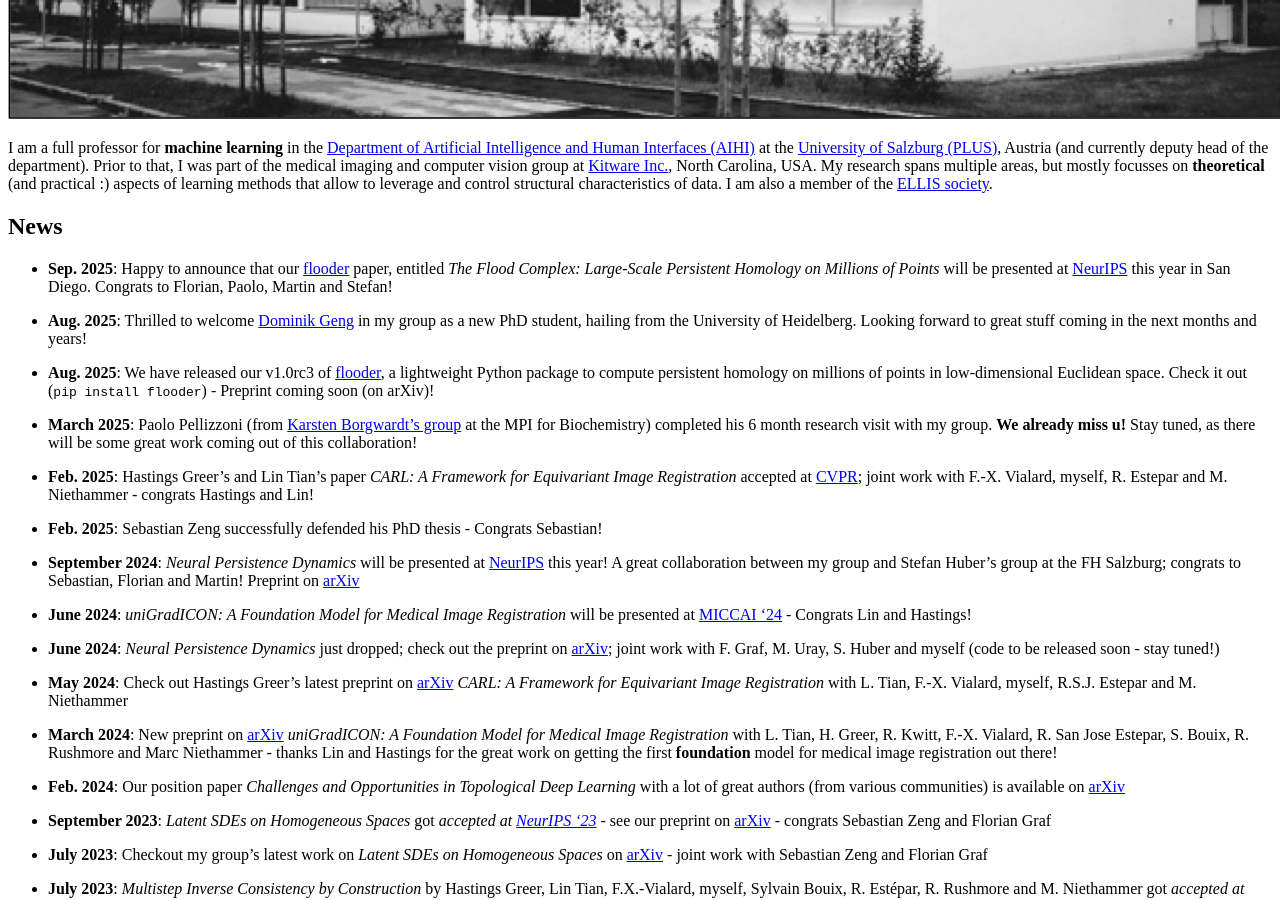
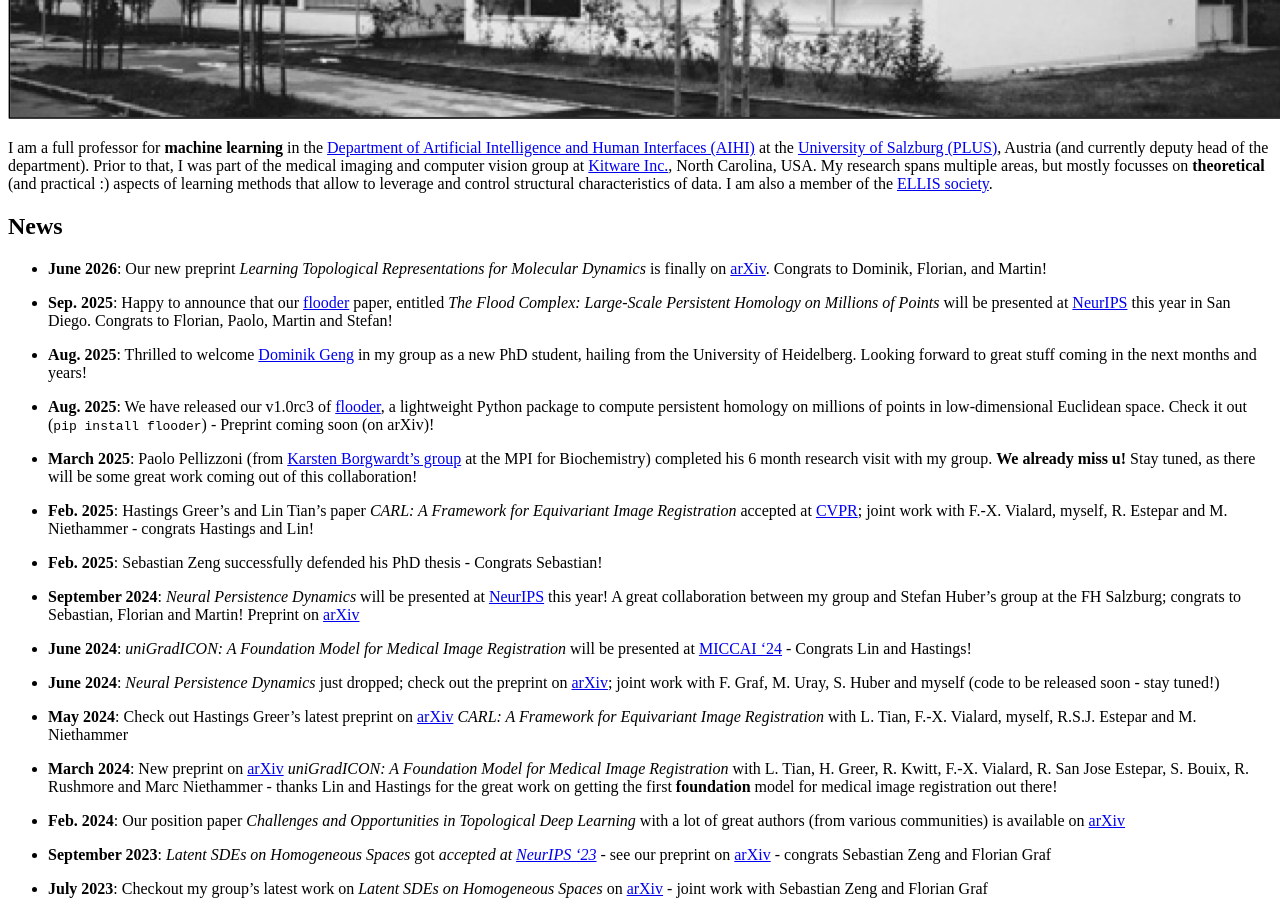
Before and after one commit to rkwitt/rkwitt.github.io, a Jekyll site: the page built from index.md, in a window 1280 px wide and 900 px high, scrolled down 755 px. Built offline with Jekyll 4.4.1, drawn with Linux system fonts in a browser that asks for light colours; nearby versions of some CDN libraries; our own code applies the rules of GitHub Pages for plain Markdown files; a style sheet for code colours, icons or effects is not loaded.

Commit message:
ADD: MD Topo

```diff
--- a/index.md
+++ b/index.md
@@ -10,6 +10,8 @@ I am a full professor for **machine learning** in the [Department of Artificial
 [University of Salzburg (PLUS)](https://www.uni-salzburg.at/), Austria (and currently deputy head of the department). Prior to that, I was part of the medical imaging and computer vision group at [Kitware Inc.](https://www.kitware.com/), North Carolina, USA. My research spans multiple areas, but mostly focusses on **theoretical** (and practical :) aspects of learning methods that allow to leverage and control structural characteristics of data. I am also a member of the [ELLIS society](https://ellis.eu).
 
 ## News
+
+- **June 2026**: Our new preprint *Learning Topological Representations for Molecular Dynamics* is finally on [arXiv](https://arxiv.org/abs/2606.14737). Congrats to Dominik, Florian, and Martin!
 
 - **Sep. 2025**: Happy to announce that our [flooder](https://github.com/plus-rkwitt/flooder) paper, entitled *The Flood Complex: Large-Scale Persistent Homology on Millions of Points* will be presented at [NeurIPS](https://neurips.cc/) this year in San Diego. Congrats to Florian, Paolo, Martin and Stefan!
 
```
Also changed, not shown: publications.md (+4 -1 lines).
